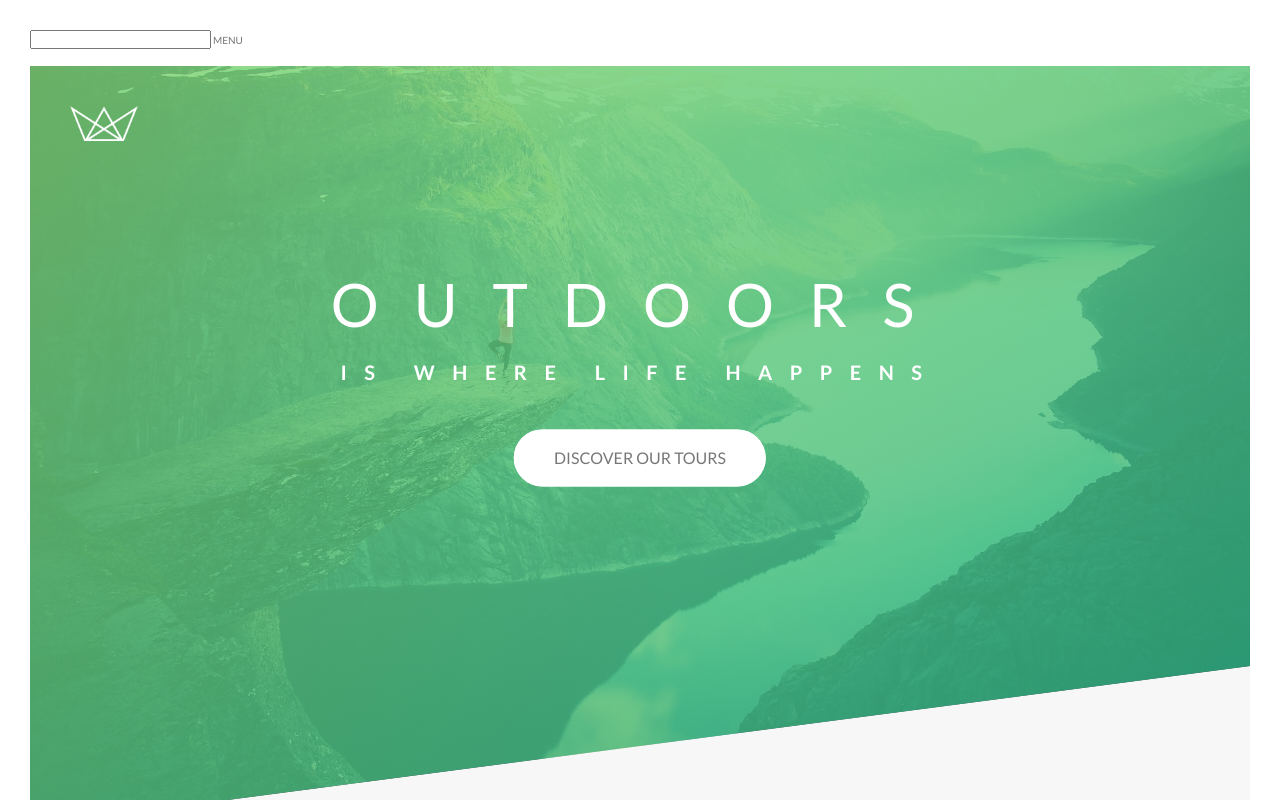
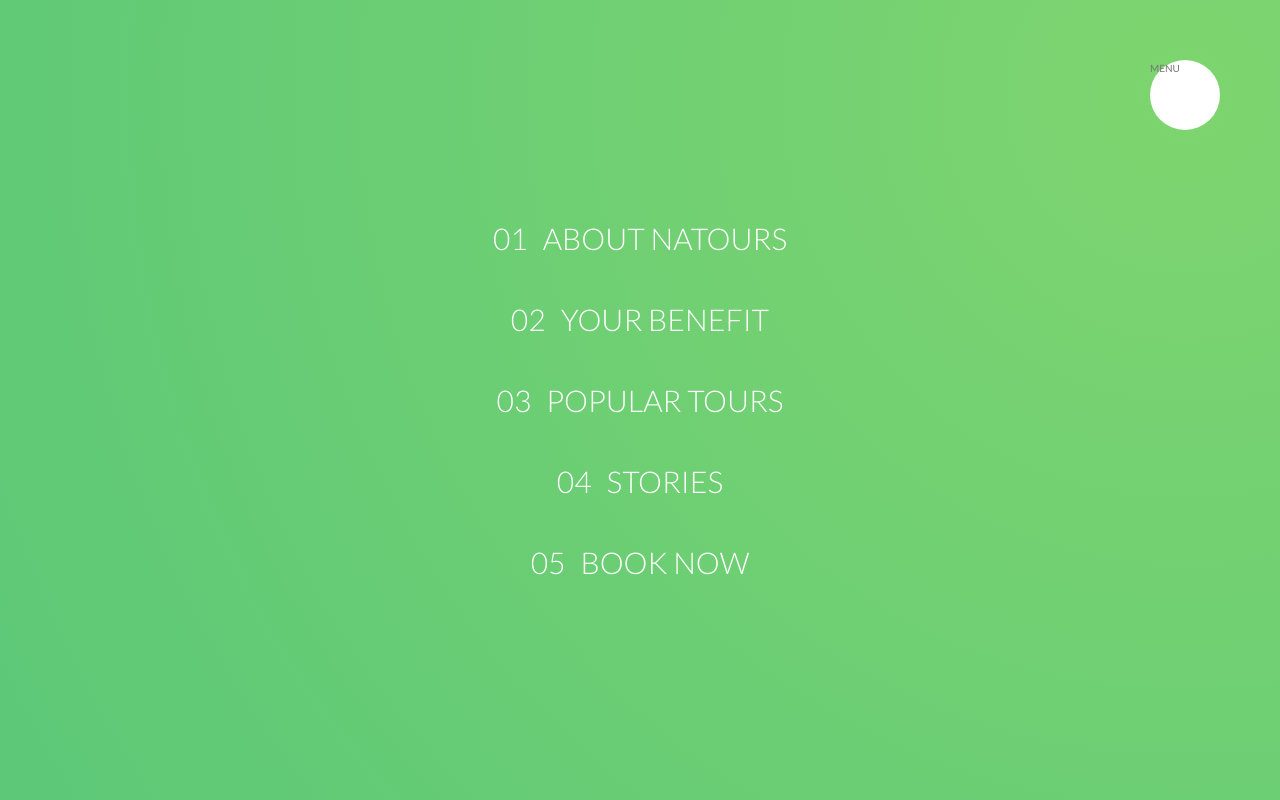
Before and after one commit to alexSiera/UdemyAdvCssAndSass, a website: page Natours/index.html in a window 1280 px wide. Shown: the top 800 px of the page. Drawn offline with Linux system fonts and the light colour scheme.

Commit message:
start working with navigation

```diff
--- a/Natours/index.html
+++ b/Natours/index.html
@@ -18,6 +18,15 @@
       <input type="text" class="navigation__checkbox" id="navi-toggle">
       <label for="navi-toggle" class="navigation__button">MENU</label>
       <div class="navigation__background">&nbsp;</div>
+      <nav class="navigation__nav">
+        <ul class="navigation__list">
+          <li class="navigation__item"><a href="#" class="navigation__link"><span>01</span>About Natours</a></li>
+          <li class="navigation__item"><a href="#" class="navigation__link"><span>02</span>Your benefit</a></li>
+          <li class="navigation__item"><a href="#" class="navigation__link"><span>03</span>Popular tours</a></li>
+          <li class="navigation__item"><a href="#" class="navigation__link"><span>04</span>Stories</a></li>
+          <li class="navigation__item"><a href="#" class="navigation__link"><span>05</span>Book now</a></li>
+        </ul>
+      </nav>
     </div>
     <header class="header">
       <div class="header__logo-box">
--- a/Natours/sass/abstracts/_mixins.scss
+++ b/Natours/sass/abstracts/_mixins.scss
@@ -5,3 +5,9 @@
     clear: both;
   }
 }
+@mixin centeringAbsoluteBlock {
+  position: absolute;
+  top: 50%;
+  left: 50%;
+  transform: translate(-50%, -50%);
+}
--- a/Natours/sass/components/_card.scss
+++ b/Natours/sass/components/_card.scss
@@ -121,10 +121,7 @@
     }
     //Back side styling
     &__cta {
-        position: absolute;
-        top: 50%;
-        left: 50%;
-        transform: translate(-50%, -50%);
+        @include centeringAbsoluteBlock;
         width: 90%;
     }
     &__price-box {
--- a/Natours/sass/components/_form.scss
+++ b/Natours/sass/components/_form.scss
@@ -67,10 +67,7 @@
       content: "";
       display: block;
       border-radius: 50%;
-      position: absolute;
-      top: 50%;
-      left: 50%;
-      transform: translate(-50%, -50%);
+      @include centeringAbsoluteBlock;
       background-color: $color-primary;
       opacity: 0;
       height: 1.3rem;
--- /dev/null
+++ b/Natours/sass/layout/_navigation.scss
@@ -0,0 +1,69 @@
+.navigation{
+  &__checkbox {
+    display: none;
+  }
+  &__button {
+    background-color: $color-white;
+    height: 7rem;
+    width: 7rem;
+    position: fixed;
+    top: 6rem;
+    right: 6rem;
+    border-radius: 50%;
+    z-index: 2000;
+  }
+  &__background {
+    height: 6rem;
+    width: 6rem;
+    border-radius: 50%;
+    position: fixed;
+    top: 6.5rem;
+    right: 6.5rem;
+    background-image: radial-gradient($color-primary-light, $color-primary-dark);
+    z-index: 1000;
+    transform: scale(82);
+  }
+  &__nav {
+    height: 100vh;
+    width: 100%;
+    position: fixed;
+    top: 0;
+    right: 0;
+    z-index: 1500;
+  }
+  &__list {
+    @include centeringAbsoluteBlock;
+    list-style: none;
+    text-align: center;
+
+  }
+  &__item {
+    margin: 1rem;
+  }
+  &__link {
+    &:link,
+    &:visited {
+      display: inline-block;
+      font-size: 3rem;
+      font-weight: 300;
+      padding: 1rem 2rem;
+      color: $color-white;
+      text-decoration: none;
+      text-transform: uppercase;
+      background-image: linear-gradient(120deg, transparent 0%, transparent 50%, $color-white 50%);
+      background-size: 230%;
+      transition: all .4s;
+      span {
+        margin-right: 1.5rem;
+        display: inline-block;
+      }
+    }
+    &:hover,
+    &:active {
+      background-position: 100%;
+      color: $color-primary;
+      transform: translateX(1rem);
+    }
+  }
+
+}
--- a/Natours/sass/main.scss
+++ b/Natours/sass/main.scss
@@ -17,3 +17,4 @@
 @import 'components/bg-video';
 @import 'components/form';
 @import 'layout/footer';
+@import 'layout/navigation';
```
Also changed, not shown: Natours/css/style.css.
